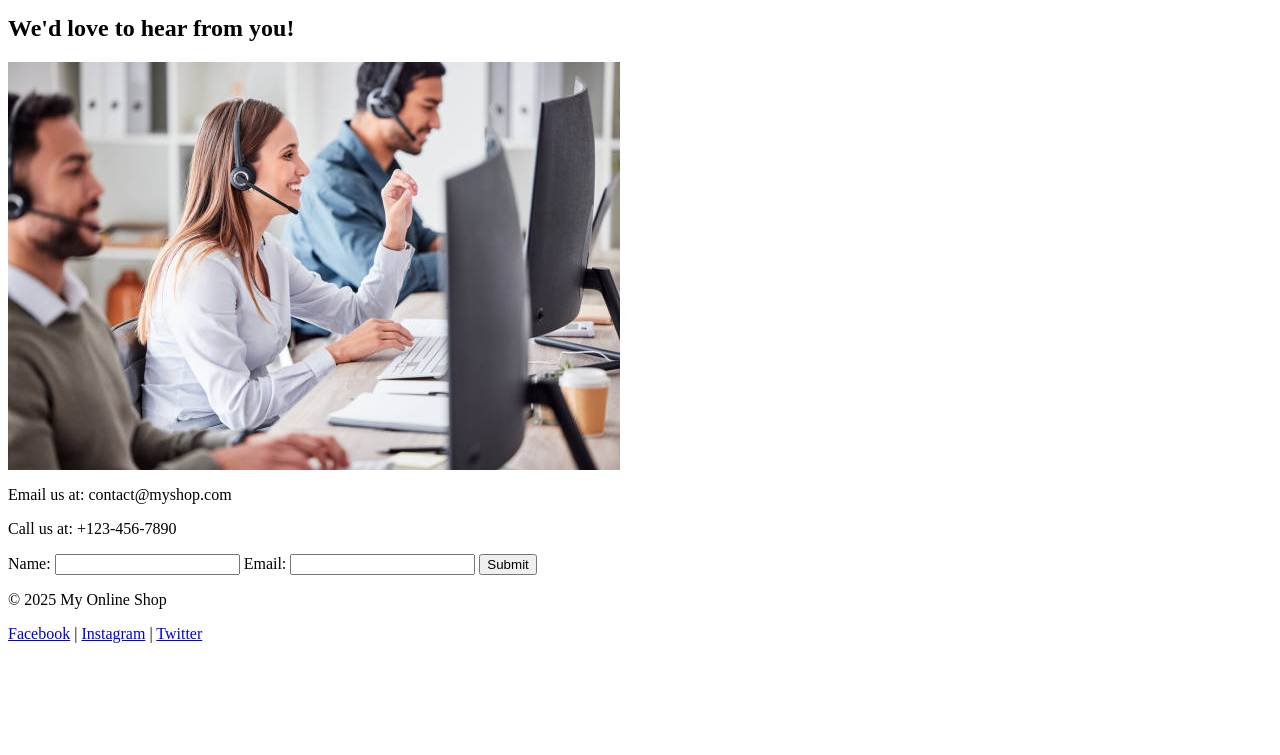
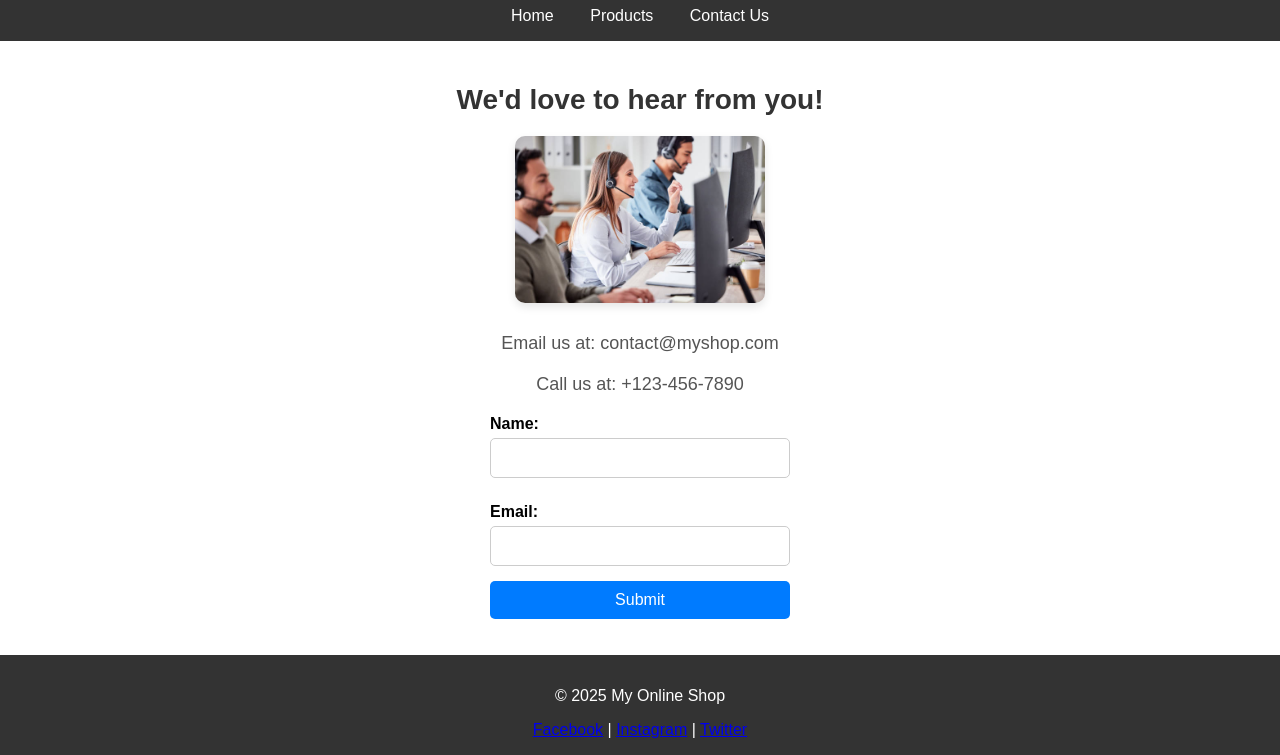
Before and after one commit to ShanjidaAktherSweety/Mis_455_Project, a plain HTML site: page contact.html in a window 1280 px wide. Shown: the part 89-844 px from the top of the page. Before the commit the page ends 800 px from the top, so only its background shows below. Drawn offline with Linux system fonts and the light colour scheme.

Commit message:
add all the css

```diff
--- a/styles.css
+++ b/styles.css
@@ -0,0 +1,156 @@
+/* General Styles */
+body {
+    font-family: Arial, sans-serif;
+    margin: 0;
+    padding: 0;
+}
+
+header {
+    background-color: #333;
+    color: #fff;
+    padding: 1em;
+    text-align: center;
+}
+
+.navbar a {
+    color: white;
+    margin: 0 1em;
+    text-decoration: none;
+}
+
+.navbar a:hover {
+    text-decoration: underline;
+    color: yellow;
+}
+
+footer {
+    background-color: #333;
+    color: #fff;
+    padding: 1em;
+    text-align: center;
+}
+
+/* Home Page Flex */
+.home-container {
+    display: flex;
+    flex-direction: column;
+    align-items: center;
+}
+
+.features {
+    display: flex;
+    gap: 10px;
+}
+
+.feature-box {
+    background-color: #f4f4f4;
+    padding: 20px;
+    border: 1px solid #ddd;
+    flex: 1;
+    text-align: center;
+}
+.feature-box img {
+    width: 100%;
+    height: auto;
+  }
+
+/* Product Page Grid */
+.products-grid {
+    display: grid;
+    grid-template-columns: repeat(3, 1fr);
+    gap: 20px;
+    padding: 20px;
+}
+
+.product-card {
+    border: 1px solid #ddd;
+    padding: 1em;
+    text-align: center;
+}
+.product-card img {
+    width: 50%;
+    height: auto;
+  }
+
+
+button {
+    padding: 10px 20px;
+    background-color: #333;
+    color: white;
+    border: none;
+    cursor: pointer;
+}
+
+button:hover {
+    background-color: #555;
+}
+
+/* Contact Form */
+/* Contact Page Main Section Styles */
+main {
+    display: flex;
+    flex-direction: column;
+    align-items: center; /* Horizontally center all child elements */
+    justify-content: center; /* Vertically center (if height is set) */
+    padding: 20px;
+    text-align: center; /* Center text inside elements like <h2> and <p> */
+}
+
+/* Style for h2 */
+main h2 {
+    font-size: 28px;
+    color: #333;
+    margin-bottom: 20px;
+}
+
+/* Style for image */
+main img {
+    width: 250px; /* You can adjust size */
+    height: auto;
+    margin-bottom: 20px;
+    border-radius: 10px; /* Optional: gives rounded corners */
+    box-shadow: 0 4px 8px rgba(0, 0, 0, 0.1); /* Optional: adds subtle shadow */
+}
+
+/* Style for paragraphs */
+main p {
+    font-size: 18px;
+    color: #555;
+    margin: 10px 0;
+}
+
+/* Form styling */
+form {
+    display: flex;
+    flex-direction: column;
+    width: 300px;
+}
+
+form label {
+    margin: 10px 0 5px;
+    font-weight: bold;
+    text-align: left;
+}
+
+form input {
+    padding: 10px;
+    border: 1px solid #ccc;
+    border-radius: 5px;
+    margin-bottom: 15px;
+    font-size: 16px;
+}
+
+form button {
+    padding: 10px;
+    background-color: #007bff; /* Blue color */
+    color: white;
+    border: none;
+    border-radius: 5px;
+    font-size: 16px;
+    cursor: pointer;
+    transition: background-color 0.3s;
+}
+
+form button:hover {
+    background-color: #0056b3;
+}
```
Also changed, not shown: products.html (+1 -1 lines).
